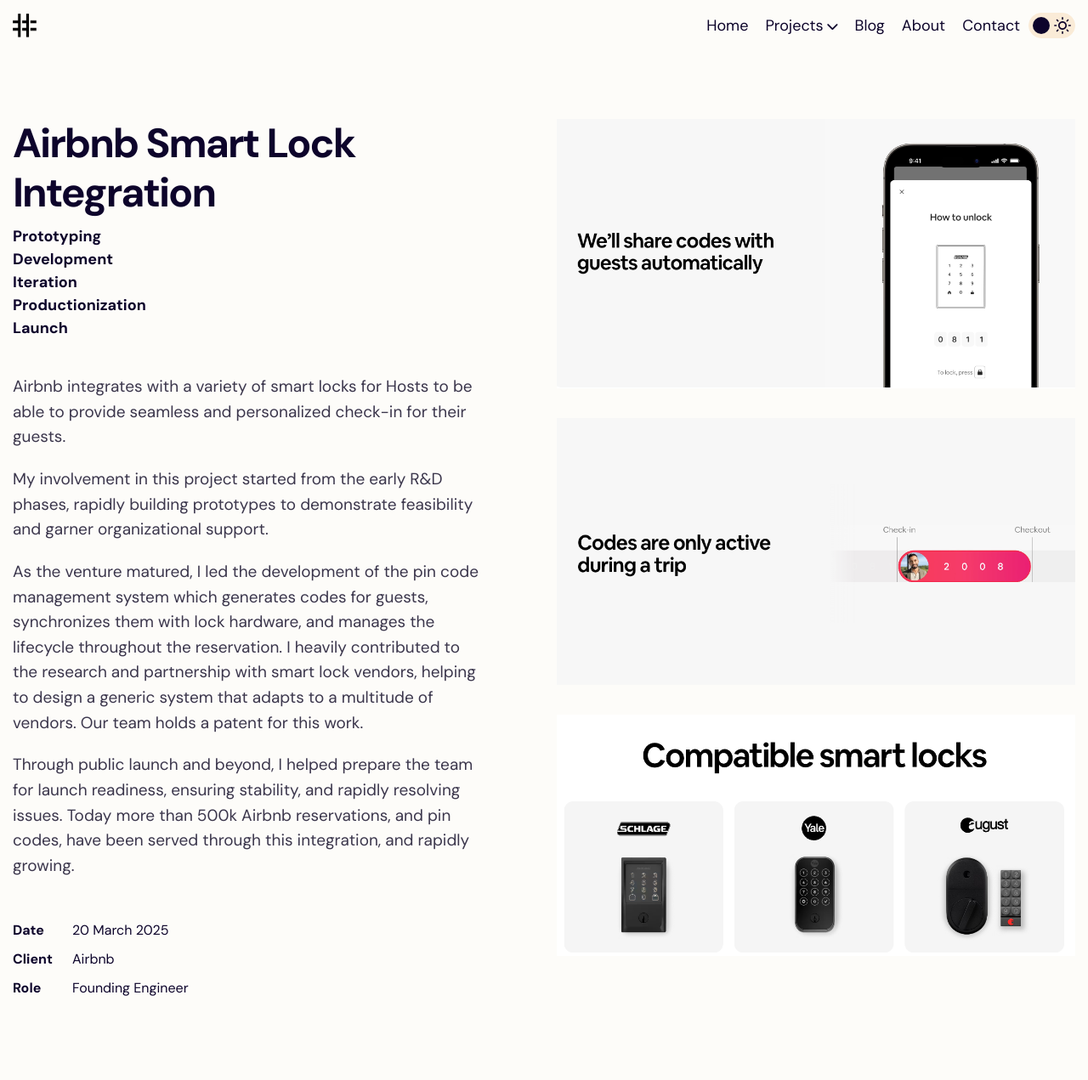
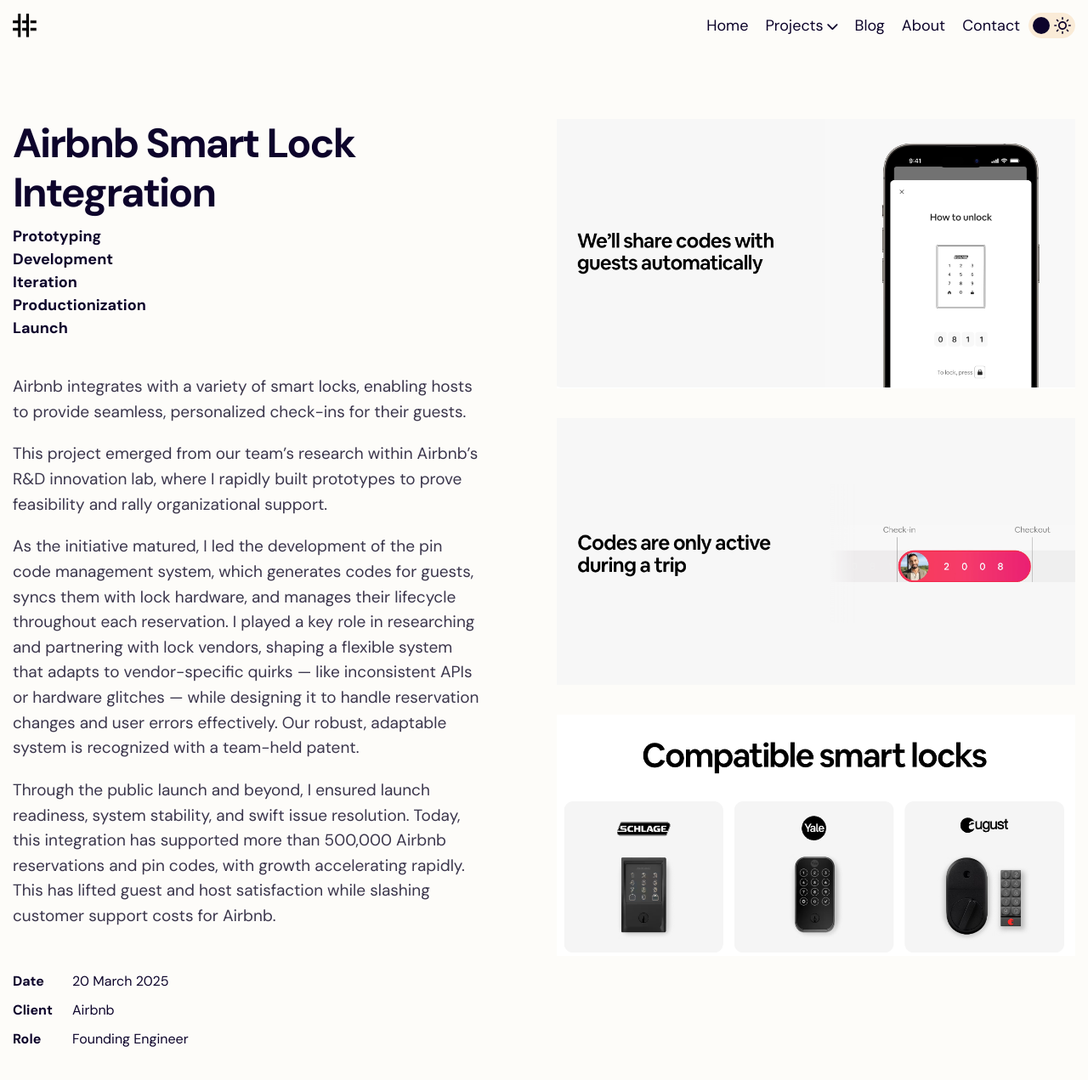
Before and after one commit to yatchoi/yatchoi.github.io, a Jekyll site: the page built from collections/_projects/airbnb-smart-lock.md, in a window 1280 px wide and 1400 px high. Shown: the top 1271 px of the window at 85% size. Built offline with Jekyll 4.4.1, drawn with Linux system fonts in a browser that asks for light colours.

Commit message:
Fill out projects

```diff
--- a/collections/_projects/airbnb-smart-lock.md
+++ b/collections/_projects/airbnb-smart-lock.md
@@ -16,10 +16,10 @@ gallery:
 gallery_limit: 3
 ---
 
-Airbnb integrates with a variety of smart locks for Hosts to be able to provide seamless and personalized check-in for their guests.
+Airbnb integrates with a variety of smart locks, enabling hosts to provide seamless, personalized check-ins for their guests.
 
-My involvement in this project started from the early R&D phases, rapidly building prototypes to demonstrate feasibility and garner organizational support.
+This project emerged from our team’s research within Airbnb’s R&D innovation lab, where I rapidly built prototypes to prove feasibility and rally organizational support.
 
-As the venture matured, I led the development of the pin code management system which generates codes for guests, synchronizes them with lock hardware, and manages the lifecycle throughout the reservation. I heavily contributed to the research and partnership with smart lock vendors, helping to design a generic system that adapts to a multitude of vendors. Our team holds a patent for this work.
+As the initiative matured, I led the development of the pin code management system, which generates codes for guests, syncs them with lock hardware, and manages their lifecycle throughout each reservation. I played a key role in researching and partnering with lock vendors, shaping a flexible system that adapts to vendor-specific quirks — like inconsistent APIs or hardware glitches — while designing it to handle reservation changes and user errors effectively. Our robust, adaptable system is recognized with a team-held patent.
 
-Through public launch and beyond, I helped prepare the team for launch readiness, ensuring stability, and rapidly resolving issues. Today more than 500k Airbnb reservations, and pin codes, have been served through this integration, and rapidly growing.
+Through the public launch and beyond, I ensured launch readiness, system stability, and swift issue resolution. Today, this integration has supported more than 500,000 Airbnb reservations and pin codes, with growth accelerating rapidly. This has lifted guest and host satisfaction while slashing customer support costs for Airbnb.
```
Also changed, not shown: collections/_projects/experiences.md (+3 -3 lines), collections/_projects/host-features.md (added, +23 -0 lines), collections/_projects/project-1.md (deleted, +0 -25 lines), collections/_projects/research.md (+1 -1 lines), pages/home.md (+1 -1 lines), 10 other files.
